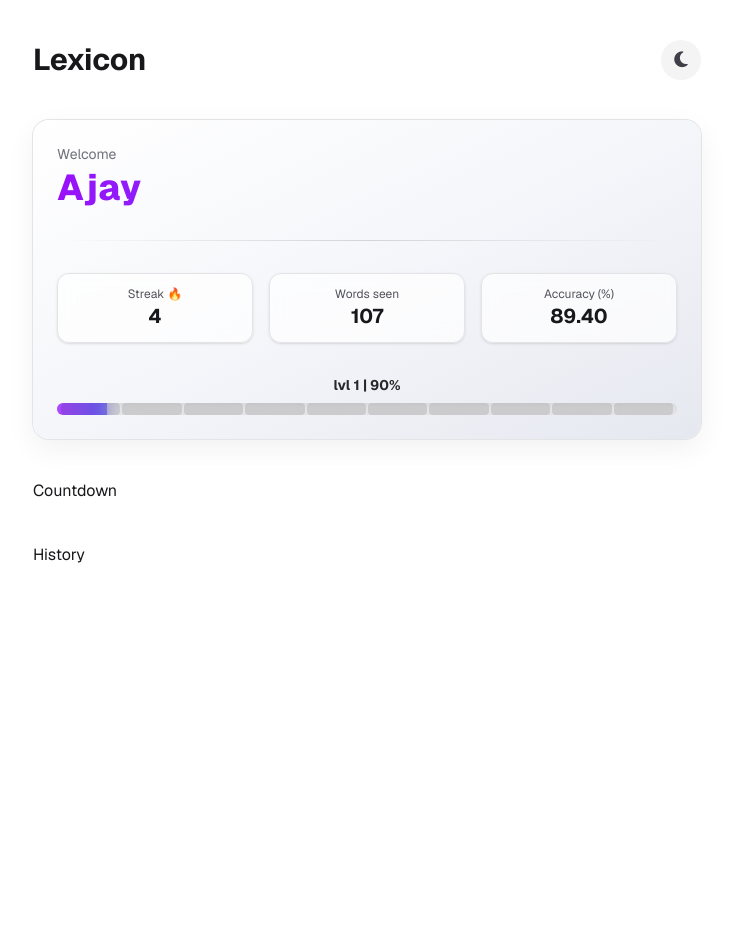
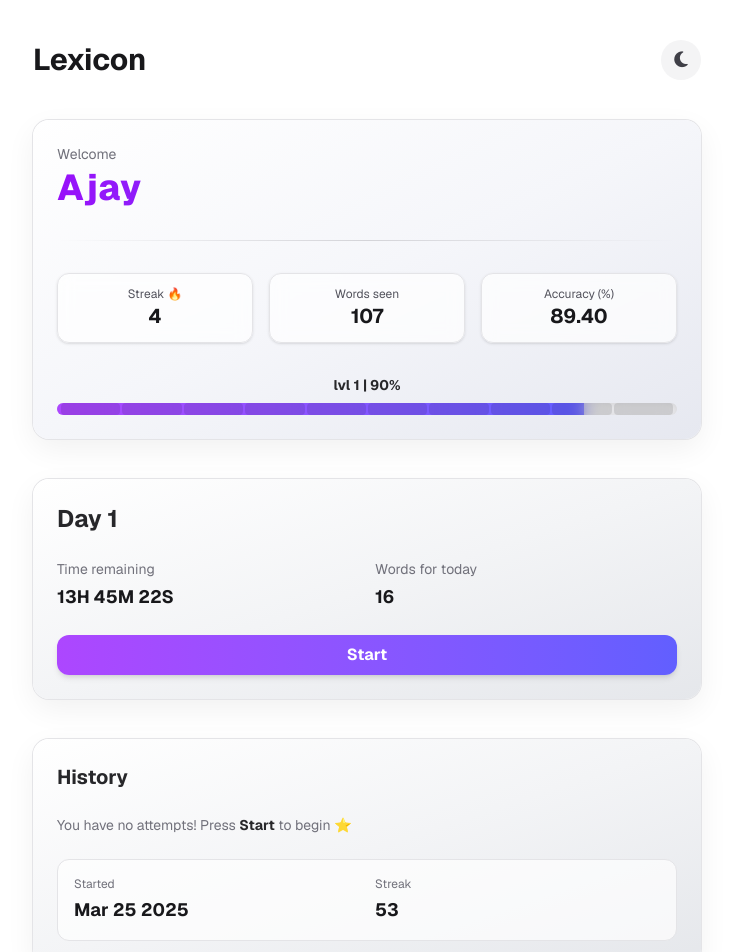
Before and after one commit to the-ajay-panigrahi/lexicon, a React (Vite) app: page / in a window 1280 px wide. Shown: the top 952 px of the page, without its empty margins (273-1006 px from the left). Before the commit the page ends 800 px from the top, so only its background shows below. Built offline with nearby package versions, Linux system fonts and the light colour scheme.

Commit message:
feat: complete dashboard with countdown and history styling

```diff
--- a/src/components/Countdown.jsx
+++ b/src/components/Countdown.jsx
@@ -1,9 +1,56 @@
-import React from 'react'
+import { motion } from "motion/react";
 
 const Countdown = () => {
   return (
-    <div>Countdown</div>
-  )
-}
+    <motion.div
+      initial={{ opacity: 0, y: 12 }}
+      animate={{ opacity: 1, y: 0 }}
+      transition={{ duration: 0.5 }}
+      className="bg-gradient-to-br from-white via-[#f3f4f6] to-[#e5e7eb] dark:from-[#18181b] dark:via-[#0f0f11] dark:to-[#1c1c22] text-zinc-900 dark:text-white rounded-2xl p-6 w-full space-y-6 shadow-[0_10px_30px_rgba(0,0,0,0.06)] dark:shadow-[0_10px_30px_rgba(0,0,0,0.3)] ring-1 ring-zinc-200 dark:ring-zinc-700 backdrop-blur-sm transition-all duration-300"
+    >
+      <motion.h1
+        initial={{ opacity: 0, x: -8 }}
+        animate={{ opacity: 1, x: 0 }}
+        transition={{ delay: 0.1, duration: 0.4 }}
+        className="text-xl sm:text-2xl font-bold font-mono text-zinc-800 dark:text-white"
+      >
+        Day 1
+      </motion.h1>
 
-export default Countdown
+      <motion.div
+        initial={{ opacity: 0, scale: 0.97 }}
+        animate={{ opacity: 1, scale: 1 }}
+        transition={{ delay: 0.15, duration: 0.4 }}
+        className="grid grid-cols-2 gap-4 text-left font-mono text-sm"
+      >
+        <div>
+          <p className="text-zinc-500 dark:text-zinc-400 mb-1">
+            Time remaining
+          </p>
+          <h3 className="text-lg font-bold text-zinc-900 dark:text-white">
+            13H 45M 22S
+          </h3>
+        </div>
+        <div>
+          <p className="text-zinc-500 dark:text-zinc-400 mb-1">
+            Words for today
+          </p>
+          <h3 className="text-lg font-bold text-zinc-900 dark:text-white">
+            16
+          </h3>
+        </div>
+      </motion.div>
+
+      <motion.button
+        whileHover={{ scale: 1.03 }}
+        whileTap={{ scale: 0.97 }}
+        transition={{ type: "spring", stiffness: 240, damping: 18 }}
+        className="w-full py-2 font-bold font-mono rounded-xl text-white bg-gradient-to-r from-purple-500 to-indigo-500 shadow-md hover:shadow-lg transition-all duration-300 hover:opacity-90 cursor-pointer"
+      >
+        Start
+      </motion.button>
+    </motion.div>
+  );
+};
+
+export default Countdown;
--- a/src/components/DashboardPage.jsx
+++ b/src/components/DashboardPage.jsx
@@ -1,3 +1,4 @@
+import { motion } from "motion/react";
 import Stats from "./Stats";
 import Countdown from "./Countdown";
 import History from "./History";
@@ -6,12 +7,51 @@ import Header from "./Header";
 const DashboardPage = () => {
   return (
     <main className="min-h-screen w-full bg-white text-zinc-900 dark:bg-[#09090b] dark:text-white transition-colors duration-300">
-      <section className="max-w-[700px] mx-auto px-4 py-10 space-y-10">
-        <Header />
-        <Stats />
-        <Countdown />
-        <History />
-      </section>
+      <motion.section
+        initial="hidden"
+        animate="visible"
+        variants={{
+          hidden: {},
+          visible: {
+            transition: {
+              staggerChildren: 0.15,
+            },
+          },
+        }}
+        className="max-w-[700px] mx-auto px-4 py-10 space-y-10"
+      >
+        <motion.div
+          initial={{ opacity: 0, y: -10 }}
+          animate={{ opacity: 1, y: 0 }}
+          transition={{ duration: 0.4 }}
+        >
+          <Header />
+        </motion.div>
+
+        <motion.div
+          initial={{ opacity: 0, y: 10 }}
+          animate={{ opacity: 1, y: 0 }}
+          transition={{ duration: 0.4 }}
+        >
+          <Stats />
+        </motion.div>
+
+        <motion.div
+          initial={{ opacity: 0, y: 10 }}
+          animate={{ opacity: 1, y: 0 }}
+          transition={{ duration: 0.4 }}
+        >
+          <Countdown />
+        </motion.div>
+
+        <motion.div
+          initial={{ opacity: 0, y: 10 }}
+          animate={{ opacity: 1, y: 0 }}
+          transition={{ duration: 0.4 }}
+        >
+          <History />
+        </motion.div>
+      </motion.section>
     </main>
   );
 };
--- a/src/components/History.jsx
+++ b/src/components/History.jsx
@@ -1,9 +1,58 @@
-import React from 'react'
+import { motion } from "motion/react";
 
 const History = () => {
   return (
-    <div>History</div>
-  )
-}
+    <motion.div
+      initial={{ opacity: 0, y: 10 }}
+      animate={{ opacity: 1, y: 0 }}
+      transition={{ duration: 0.5 }}
+      className="bg-gradient-to-br from-white via-[#f3f4f6] to-[#e5e7eb] dark:from-[#18181b] dark:via-[#0f0f11] dark:to-[#1c1c22] text-zinc-900 dark:text-white rounded-2xl p-6 w-full space-y-6 shadow-[0_10px_30px_rgba(0,0,0,0.06)] dark:shadow-[0_10px_30px_rgba(0,0,0,0.3)] ring-1 ring-zinc-200 dark:ring-zinc-700 backdrop-blur-sm transition-all duration-300"
+    >
+      <motion.h4
+        initial={{ opacity: 0, x: -8 }}
+        animate={{ opacity: 1, x: 0 }}
+        transition={{ delay: 0.1, duration: 0.4 }}
+        className="text-xl font-bold font-mono text-zinc-800 dark:text-white"
+      >
+        History
+      </motion.h4>
 
-export default History
+      <motion.p
+        initial={{ opacity: 0 }}
+        animate={{ opacity: 1 }}
+        transition={{ delay: 0.2 }}
+        className="text-sm font-mono text-zinc-500 dark:text-zinc-400"
+      >
+        You have no attempts! Press{" "}
+        <span className="font-bold text-zinc-800 dark:text-white">Start</span>{" "}
+        to begin ⭐
+      </motion.p>
+
+      <motion.div
+        initial={{ opacity: 0, scale: 0.95 }}
+        animate={{ opacity: 1, scale: 1 }}
+        transition={{ delay: 0.3, duration: 0.4 }}
+        className="bg-white/70 dark:bg-zinc-900/70 border border-zinc-200 dark:border-zinc-700 rounded-xl px-4 py-4 grid grid-cols-2 gap-4 font-mono"
+      >
+        <div>
+          <p className="text-xs text-zinc-500 dark:text-zinc-400 mb-1">
+            Started
+          </p>
+          <h6 className="text-lg font-bold text-zinc-900 dark:text-white">
+            Mar 25 2025
+          </h6>
+        </div>
+        <div>
+          <p className="text-xs text-zinc-500 dark:text-zinc-400 mb-1">
+            Streak
+          </p>
+          <h6 className="text-lg font-bold text-zinc-900 dark:text-white">
+            53
+          </h6>
+        </div>
+      </motion.div>
+    </motion.div>
+  );
+};
+
+export default History;
--- a/src/components/ProgressBar.jsx
+++ b/src/components/ProgressBar.jsx
@@ -1,28 +1,48 @@
+import { motion } from "motion/react";
+
 const ProgressBar = () => {
   const text = "lvl 1 | 90%";
 
   return (
-    <div className="w-full space-y-2">
-      <div className="text-center font-mono text-sm text-zinc-500 dark:text-zinc-400">
+    <motion.div
+      initial={{ opacity: 0, y: 8 }}
+      animate={{ opacity: 1, y: 0 }}
+      transition={{ duration: 0.5 }}
+      className="w-full space-y-2"
+    >
+      <motion.div
+        initial={{ opacity: 0 }}
+        animate={{ opacity: 1 }}
+        transition={{ delay: 0.1 }}
+        className="text-center font-mono text-sm text-zinc-500 dark:text-zinc-400"
+      >
         <span className="font-bold text-zinc-800 dark:text-white">{text}</span>
-      </div>
+      </motion.div>
 
-      <div className="relative w-full h-3 bg-zinc-200 dark:bg-zinc-700 rounded-md overflow-hidden shadow-inner dark:shadow-md">
-        <div
+      <motion.div
+        initial={{ width: 0 }}
+        animate={{ width: "100%" }}
+        transition={{ delay: 0.15, duration: 0.4 }}
+        className="relative w-full h-3 bg-zinc-200 dark:bg-zinc-700 rounded-md overflow-hidden shadow-inner dark:shadow-md"
+      >
+        <motion.div
           className="absolute top-0 left-0 h-full bg-gradient-to-r from-purple-500 to-indigo-500 transition-all duration-300 shadow-md"
-          style={{ width: "8%" }}
-        ></div>
+          style={{ width: "85%" }}
+        ></motion.div>
 
         <div className="absolute inset-0 grid grid-cols-10 gap-[2px] px-1">
           {[0, 1, 2, 3, 4, 5, 6, 7, 8, 9].map((item) => (
-            <div
+            <motion.div
               key={item}
+              initial={{ opacity: 0 }}
+              animate={{ opacity: 1 }}
+              transition={{ delay: 0.2 + item * 0.03 }}
               className="h-full bg-black/10 dark:bg-white/10 rounded-sm backdrop-blur-sm"
             />
           ))}
         </div>
-      </div>
-    </div>
+      </motion.div>
+    </motion.div>
   );
 };
 
--- a/src/components/Stats.jsx
+++ b/src/components/Stats.jsx
@@ -1,3 +1,4 @@
+import { motion } from "motion/react";
 import ProgressBar from "./ProgressBar";
 
 const Stats = () => {
@@ -7,27 +8,44 @@ const Stats = () => {
   const accuracy = 89.4;
 
   return (
-    <div className="bg-gradient-to-br from-white via-[#f5f6fa] to-[#e6e8f0] dark:from-[#1a1b1f] dark:via-[#0f0f11] dark:to-[#1c1c22] text-zinc-900 dark:text-white rounded-2xl p-6 w-full space-y-8 shadow-[0_10px_30px_rgba(0,0,0,0.06)] dark:shadow-[0_10px_30px_rgba(0,0,0,0.3)] ring-1 ring-zinc-200 dark:ring-zinc-700 backdrop-blur-sm transition-all duration-300">
-      <div className="space-y-1">
+    <motion.div
+      initial={{ opacity: 0, y: 12 }}
+      animate={{ opacity: 1, y: 0 }}
+      transition={{ duration: 0.5 }}
+      className="bg-gradient-to-br from-white via-[#f5f6fa] to-[#e6e8f0] dark:from-[#1a1b1f] dark:via-[#0f0f11] dark:to-[#1c1c22] text-zinc-900 dark:text-white rounded-2xl p-6 w-full space-y-8 shadow-[0_10px_30px_rgba(0,0,0,0.06)] dark:shadow-[0_10px_30px_rgba(0,0,0,0.3)] ring-1 ring-zinc-200 dark:ring-zinc-700 backdrop-blur-sm transition-all duration-300"
+    >
+      <motion.div
+        initial={{ opacity: 0, y: 6 }}
+        animate={{ opacity: 1, y: 0 }}
+        transition={{ delay: 0.1, duration: 0.4 }}
+        className="space-y-1"
+      >
         <p className="text-sm font-mono text-zinc-500 dark:text-zinc-400">
           Welcome
         </p>
         <h1 className="text-4xl font-extrabold font-mono tracking-wide bg-gradient-to-r from-purple-600 to-indigo-600 bg-clip-text text-transparent dark:text-white">
           {name}
         </h1>
-      </div>
+      </motion.div>
 
       <div className="h-px bg-gradient-to-r from-transparent via-zinc-300 dark:via-zinc-600 to-transparent" />
 
-      <div className="grid grid-cols-3 gap-4 text-center">
+      <motion.div
+        initial={{ opacity: 0, scale: 0.98 }}
+        animate={{ opacity: 1, scale: 1 }}
+        transition={{ delay: 0.15, duration: 0.4 }}
+        className="grid grid-cols-3 gap-4 text-center"
+      >
         {[
           { label: "Streak 🔥", value: day - 1 },
           { label: "Words seen", value: wordsSeen },
           { label: "Accuracy (%)", value: accuracy.toFixed(2) },
         ].map((stat, idx) => (
-          <div
+          <motion.div
             key={idx}
-            className="group bg-white/70 dark:bg-zinc-900/70 backdrop-blur-sm rounded-xl px-2 py-3 transition-all duration-300 shadow-sm hover:shadow-md hover:scale-[1.03] border border-zinc-200 dark:border-zinc-700"
+            whileHover={{ scale: 1.04 }}
+            transition={{ type: "spring", stiffness: 200, damping: 20 }}
+            className="group bg-white/70 dark:bg-zinc-900/70 backdrop-blur-sm rounded-xl px-2 py-3 transition-all duration-300 shadow-sm hover:shadow-md border border-zinc-200 dark:border-zinc-700"
           >
             <p className="text-[11px] sm:text-xs font-mono text-zinc-600 dark:text-zinc-400 group-hover:text-purple-600 dark:group-hover:text-purple-400 transition-colors duration-200 whitespace-nowrap overflow-hidden text-ellipsis">
               {stat.label}
@@ -35,12 +53,18 @@ const Stats = () => {
             <p className="text-xl font-bold font-mono text-zinc-900 dark:text-white">
               {stat.value}
             </p>
-          </div>
+          </motion.div>
         ))}
-      </div>
+      </motion.div>
 
-      <ProgressBar />
-    </div>
+      <motion.div
+        initial={{ opacity: 0, y: 6 }}
+        animate={{ opacity: 1, y: 0 }}
+        transition={{ delay: 0.2, duration: 0.4 }}
+      >
+        <ProgressBar />
+      </motion.div>
+    </motion.div>
   );
 };
 
```
